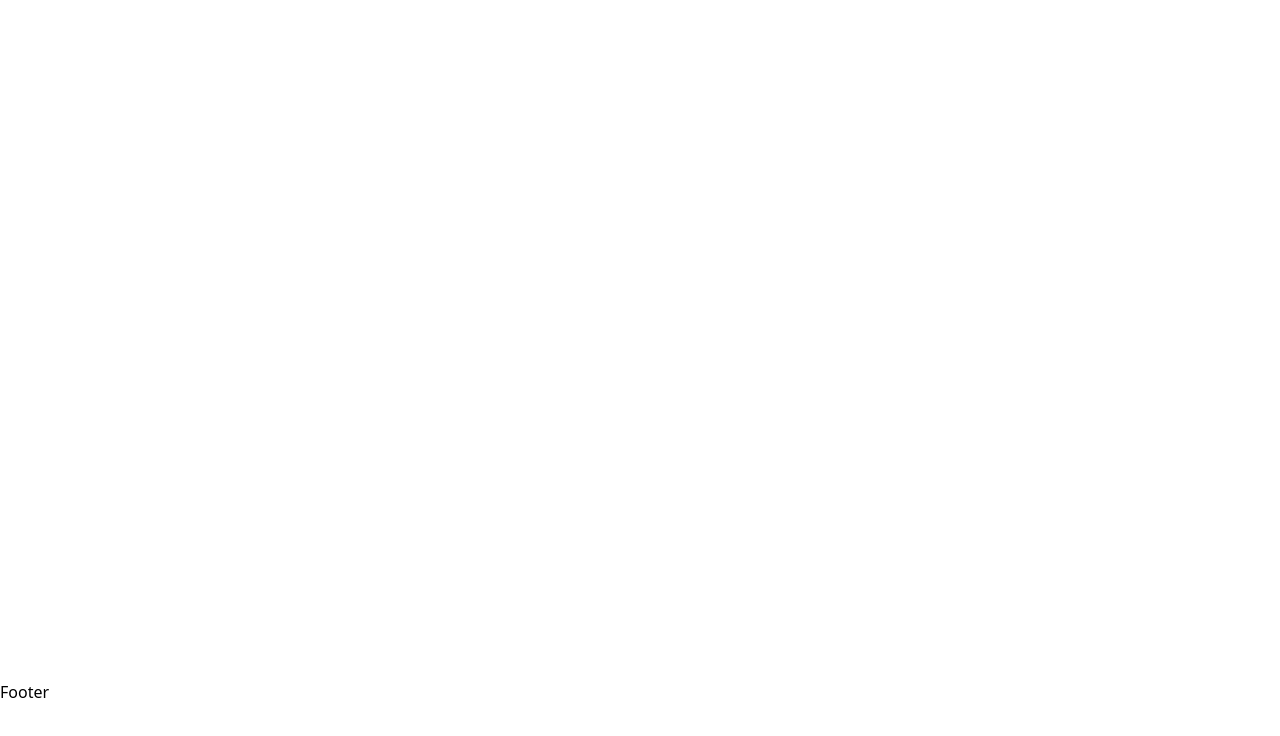
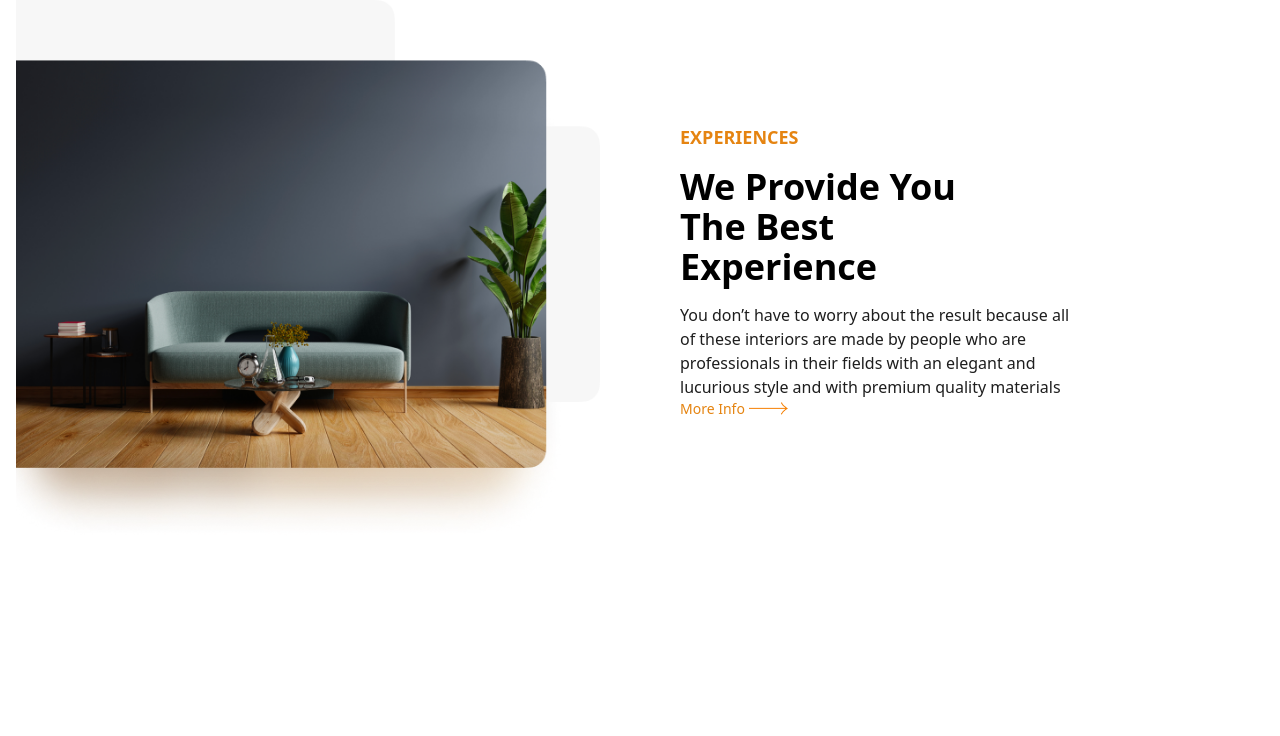
Before and after one commit to PavelRiajul/panto-furniture-landing-page, a React (Vite) app: page / in a window 1280 px wide. Shown: the part 2110-2846 px from the top of the page. Before the commit the page ends 2814 px from the top, so only its background shows below. Built offline with nearby package versions, Linux system fonts and the light colour scheme.

Commit message:
expriences-section-done

```diff
--- /dev/null
+++ b/src/pages/home/Expriences.jsx
@@ -0,0 +1,19 @@
+import expricencesImg from "../../assets/expricences.png"
+import Button from "../../components/Button"
+const Expriences = () => {
+  return (
+    <section className="section-container my-24 flex flex-col md:flex-row justify-between items-center gap-8 md:gap-20">
+        <div className="md:w-1/2 md:h-[541px]">
+          <img className="w-full h-full" src={expricencesImg} alt="" />
+        </div>
+        <div className="md:w-1/2 mx-auto">
+            <h3 className="uppercase text-lg font-semibold text-primary mb-4">experiences</h3>
+            <h2 className="capitalize text-4xl font-bold lg:w-1/2 mb-4">we provide you the best experience</h2>
+            <p className="text-secondary dark:text-white lg:w-2/3">You don’t have to worry about the result because all of these interiors are made by people who are professionals in their fields with an elegant and lucurious style and with premium quality materials</p>
+            <Button text="More Info"/>
+        </div>
+    </section>
+  )
+}
+
+export default Expriences
--- a/src/pages/home/Home.jsx
+++ b/src/pages/home/Home.jsx
@@ -1,4 +1,5 @@
 import Products from "../shop/Products"
+import Expriences from "./Expriences"
 import Hero from "./Hero"
 import WhyChoose from "./WhyChoose"
 
@@ -8,6 +9,7 @@
      <Hero/>
      <WhyChoose/>
      <Products hedline="Best Selling Product"/>
+     <Expriences/>
     </div>
   )
 }
```
